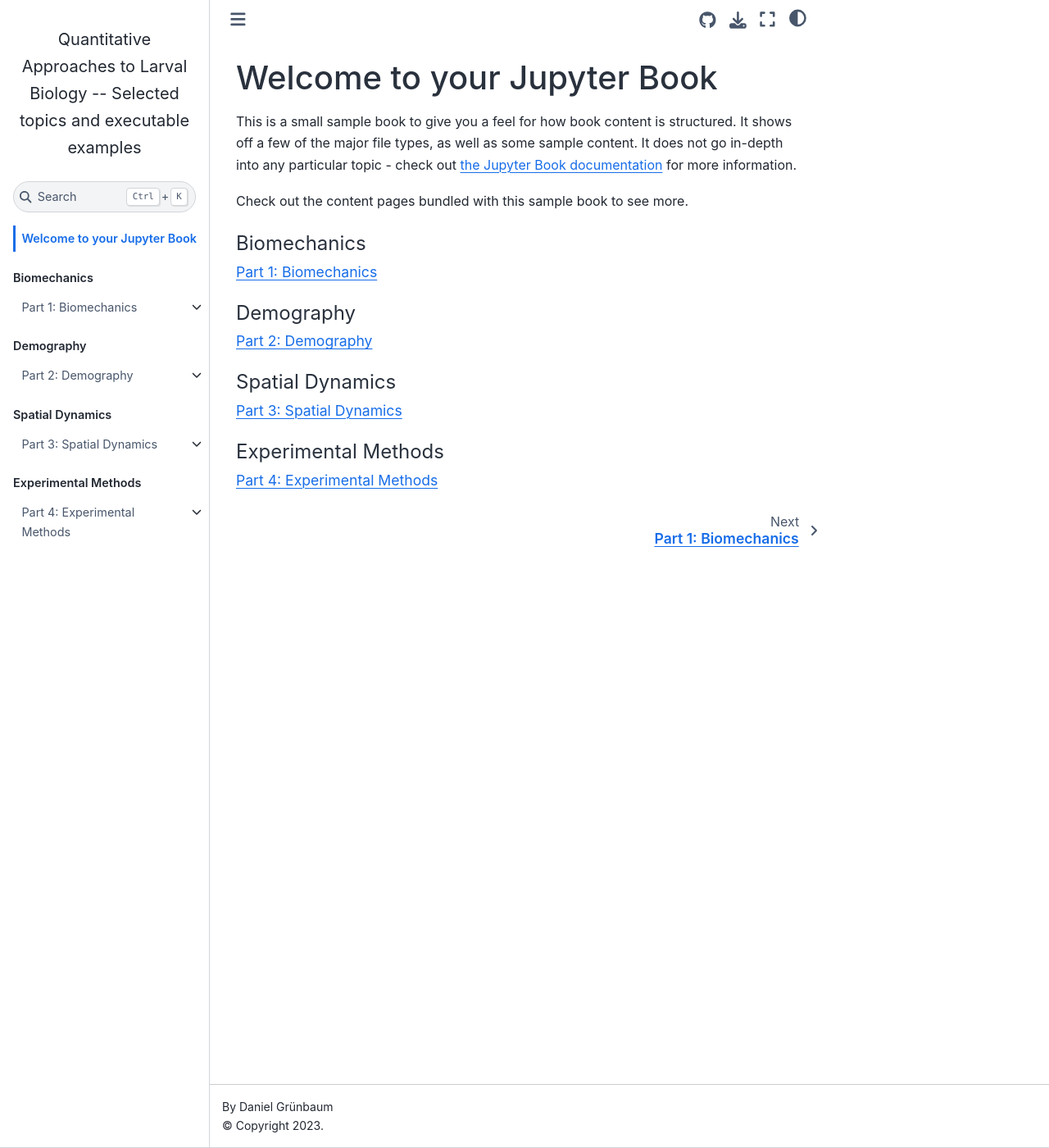
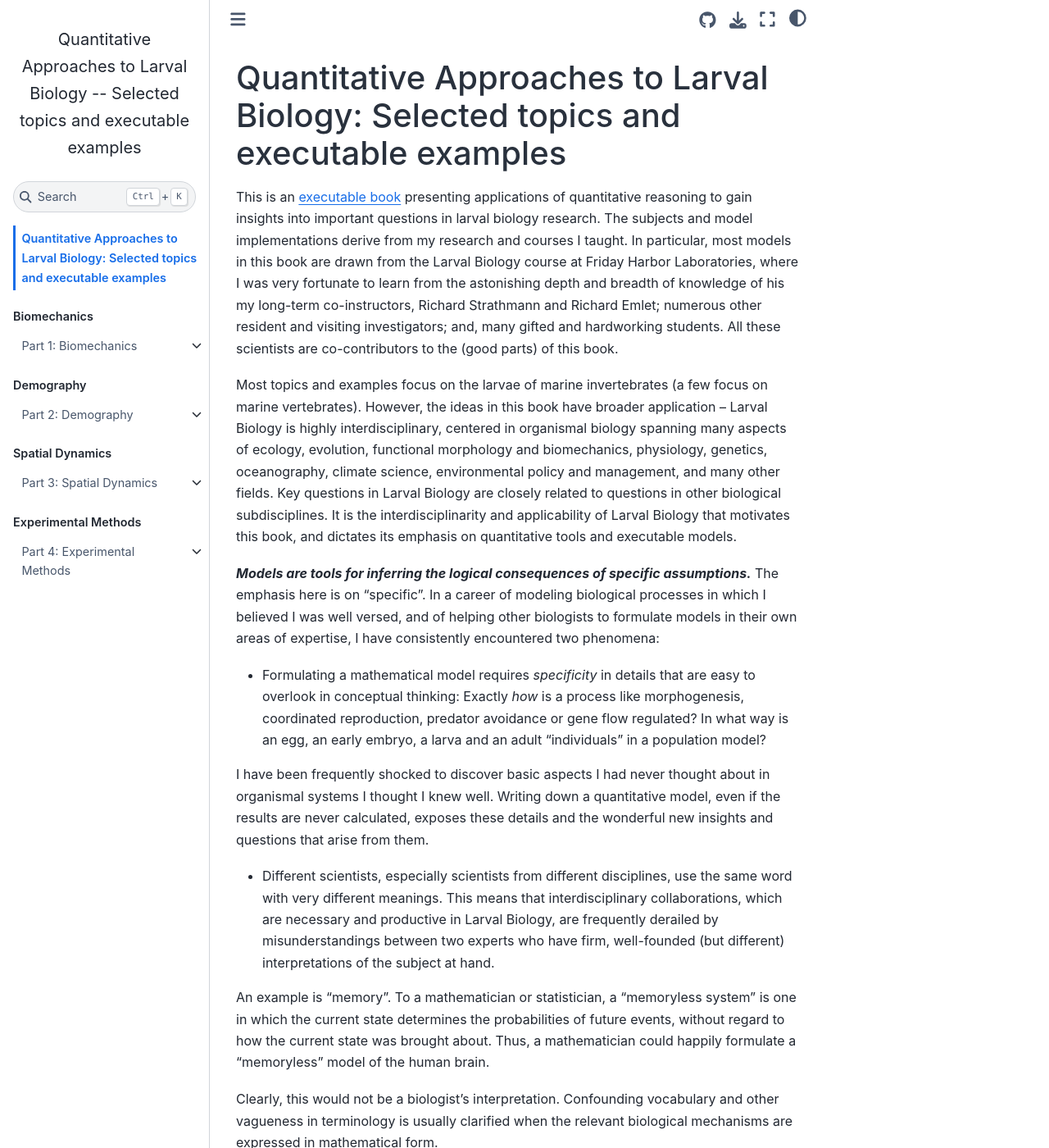
Before and after one commit to organismal-systems/quant-larval-bio, a Jupyter Book: the page built from book/content/overview.md, in a window 1280 px wide and 1400 px high. Shown: the whole window at 82% size. Built offline with Jupyter Book 1.0.4 settings and Sphinx 7.4.7 and the Sphinx Book theme 1.1.4, drawn with Linux system fonts in a browser that asks for light colours; some of the changed text lies outside the part shown.

Commit message:
Overview verbiage

````diff
--- a/book/content/overview.md
+++ b/book/content/overview.md
@@ -1,11 +1,38 @@
-# Welcome to your Jupyter Book
+# Quantitative Approaches to Larval Biology\: Selected topics and executable examples
 
-This is a small sample book to give you a feel for how book content is
-structured.
-It shows off a few of the major file types, as well as some sample content.
-It does not go in-depth into any particular topic - check out [the Jupyter Book documentation](https://jupyterbook.org) for more information.
+This is an [executable book](https://executablebooks.org/en/latest/) presenting applications of quantitative reasoning to gain insights into important questions in larval biology research.
+The subjects and model implementations derive from my research and courses I taught.
+In particular, most models in this book are drawn from the Larval Biology course at Friday Harbor Laboratories, where I was very fortunate to learn from the astonishing depth and breadth of knowledge of his my long-term co-instructors, Richard Strathmann and Richard Emlet; numerous other resident and visiting investigators; and, many gifted and hardworking students.
+All these scientists are co-contributors to the (good parts) of this book.
 
-Check out the content pages bundled with this sample book to see more.
+Most topics and examples focus on the larvae of marine invertebrates (a few focus on marine vertebrates).
+However, the ideas in this book have broader application -- Larval Biology is highly interdisciplinary, centered in organismal biology spanning many aspects of ecology, evolution, functional morphology and biomechanics, physiology, genetics, oceanography, climate science, environmental policy and management, and many other fields.
+Key questions in Larval Biology are closely related to questions in other biological subdisciplines.
+It is the interdisciplinarity and applicability of Larval Biology that motivates this book, and dictates its emphasis on quantitative tools and executable models.
+
+***Models are tools for inferring the logical consequences of specific assumptions.***
+The emphasis here is on "specific".
+In a career of modeling biological processes in which I believed I was well versed, and of helping other biologists to formulate models in their own areas of expertise, I have consistently encountered two phenomena:
+- Formulating a mathematical model requires *specificity* in details that are easy to overlook in conceptual thinking\: Exactly *how* is a process like morphogenesis, coordinated reproduction, predator avoidance or gene flow regulated? In what way is an egg, an early embryo, a larva and an adult "individuals" in a population model?
+
+I have been frequently shocked to discover basic aspects I had never thought about in organismal systems I thought I knew well.
+Writing down a quantitative model, even if the results are never calculated, exposes these details and the wonderful new insights and questions that arise from them.
+- Different scientists, especially scientists from different disciplines, use the same word with very different meanings.
+This means that interdisciplinary collaborations, which are necessary and productive in Larval Biology, are frequently derailed by misunderstandings between two experts who have firm, well-founded (but different) interpretations of the subject at hand.
+
+An example is "memory".
+To a mathematician or statistician, a "memoryless system" is one in which the current state determines the probabilities of future events, without regard to how the current state was brought about.
+Thus, a mathematician could happily formulate a "memoryless" model of the human brain.
+
+Clearly, this would not be a biologist's interpretation.
+Confounding vocabulary and other vagueness in terminology is usually clarified when the relevant biological mechanisms are expressed in mathematical form.
+
+***Models are tools for inferring what we want to know from what we can measure.***
+
+
+***Models are tools for communicating biological knowledge across organisational levels.***
+
+
 
 ```{tableofcontents}
 ```
````
